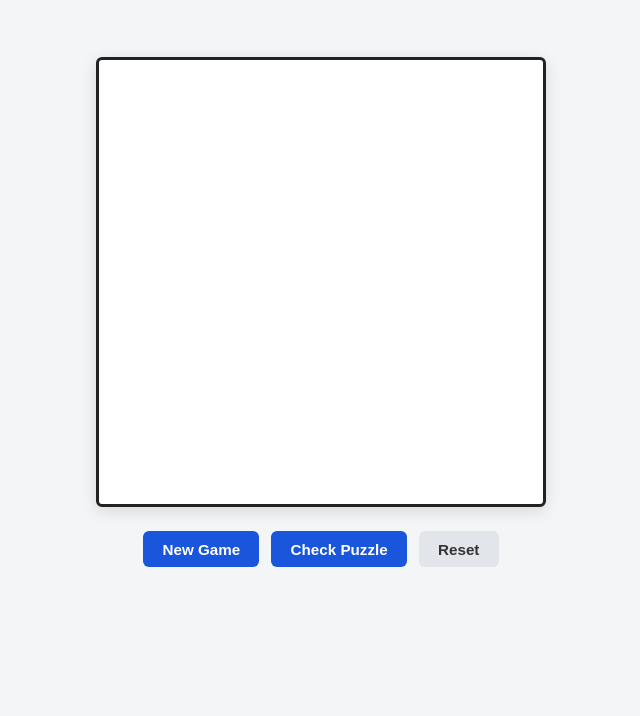
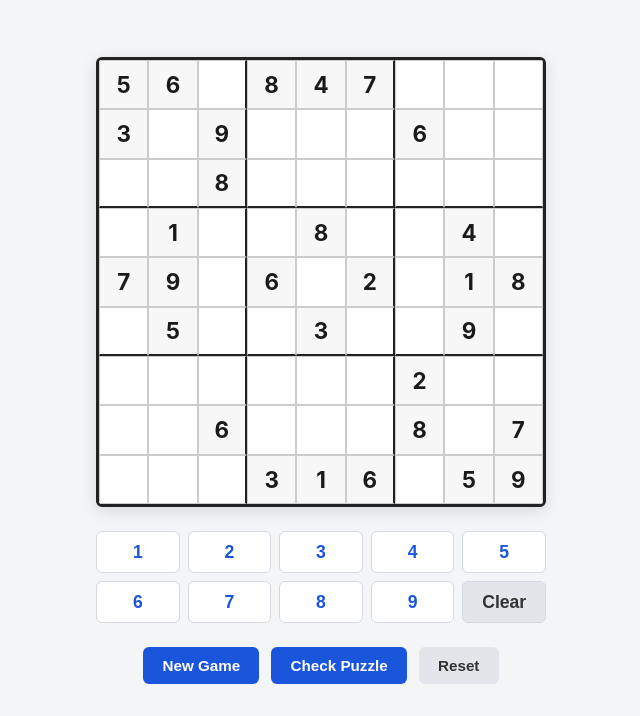
Before and after one commit to ahm3dmohd/sudoku-game, a plain HTML site: page index.html in a window 1280 px wide. Shown: the part 103-819 px from the top of the page, without its empty margins (319-959 px from the left). Drawn offline with Linux system fonts and the light colour scheme.

Commit message:
finished the renderBoard function and selectCell function which deselects the current cell and picks the cell you selected using remove and add attributes and an event listener for the number pad

```diff
--- a/app.js
+++ b/app.js
@@ -23,13 +23,68 @@ const solution = [
 ]
 
 const board = document.getElementById("board");
+const numberPad = document.getElementById("number-pad");
+
+let selectedCell = null;
 
 function renderBoard() {
     board.innerHTML = ''
 
-    for (let row; row < 9; row++) {
-        for (let col; col < 9; col++) {
+    for (let row = 0; row < 9; row++) {
+        for (let col = 0; col < 9; col++) {
+            const cell = document.createElement("div")
 
+            cell.classList.add("cell")
+
+            cell.dataset.row = row
+            cell.dataset.col = col
+
+            const value = puzzle[col][row]
+
+            if (value !== 0) {
+                cell.textContent = value
+                cell.classList.add("given")
+            }
+
+            if ((col + 1) % 3 === 0 && col !== 8) {
+            cell.classList.add("border-right-thick");
+            }
+
+            if ((row + 1) % 3 === 0 && row !== 8) {
+            cell.classList.add("border-bottom-thick");
+            }
+
+            cell.addEventListener("click", () => selectCell(cell));
+
+            board.appendChild(cell);
+
+            }
         }
     }
+
+function selectCell(cell) {
+    if (selectedCell) {
+        selectedCell.classList.remove("selected")
+    }
+
+    selectedCell = cell
+    selectedCell.classList.add("selected")
 }
+
+numberPad.addEventListener("click", (event) => {
+    const button = event.target.closest(".num-btn")
+
+    if (!button) return
+    if (!selectedCell) return
+    if (selectedCell.classList.contains("given")) return
+
+    const number = button.dataset.number
+
+    if (number === "0") {
+        selectedCell.textContent = ""
+    } else {
+        selectedCell.textContent = number
+    }
+})
+
+renderBoard()
--- a/index.html
+++ b/index.html
@@ -21,6 +21,19 @@
 
     <div id="board" class="board"></div>
 
+    <div id="number-pad" class="number-pad">
+      <button type="button" class="num-btn" data-number="1">1</button>
+      <button type="button" class="num-btn" data-number="2">2</button>
+      <button type="button" class="num-btn" data-number="3">3</button>
+      <button type="button" class="num-btn" data-number="4">4</button>
+      <button type="button" class="num-btn" data-number="5">5</button>
+      <button type="button" class="num-btn" data-number="6">6</button>
+      <button type="button" class="num-btn" data-number="7">7</button>
+      <button type="button" class="num-btn" data-number="8">8</button>
+      <button type="button" class="num-btn" data-number="9">9</button>
+      <button type="button" class="num-btn clear-btn" data-number="0">Clear</button>
+    </div>
+
     <div class="controls">
       <button id="new-game-btn" type="button">New Game</button>
       <button id="check-btn" type="button">Check Puzzle</button>
--- a/style.css
+++ b/style.css
@@ -139,6 +139,47 @@ input.cell::selection {
   cursor: pointer;
 }
 
+/* ---------- Number pad ---------- */
+.number-pad {
+  display: grid;
+  grid-template-columns: repeat(5, 1fr);
+  gap: 0.5rem;
+  width: 100%;
+  max-width: 450px;
+  margin-top: 1.50rem;
+}
+
+.num-btn {
+  font-size: 1.1rem;
+  font-weight: 600;
+  padding: 0.6rem 0;
+  border: none;
+  border-radius: 6px;
+  background-color: #fff;
+  border: 1px solid #d5d9df;
+  color: #1a56db;
+  cursor: pointer;
+  transition: background-color 0.15s ease, transform 0.05s ease;
+}
+
+.num-btn:hover {
+  background-color: #eaf2fd;
+}
+
+.num-btn:active {
+  transform: scale(0.96);
+}
+
+.num-btn.clear-btn {
+  grid-column: span 1;
+  background-color: #e2e5e9;
+  color: #333;
+}
+
+.num-btn.clear-btn:hover {
+  background-color: #cfd3d8;
+}
+
 /* ---------- Controls ---------- */
 .controls {
   display: flex;
```
Also changed, not shown: 1 other file.
